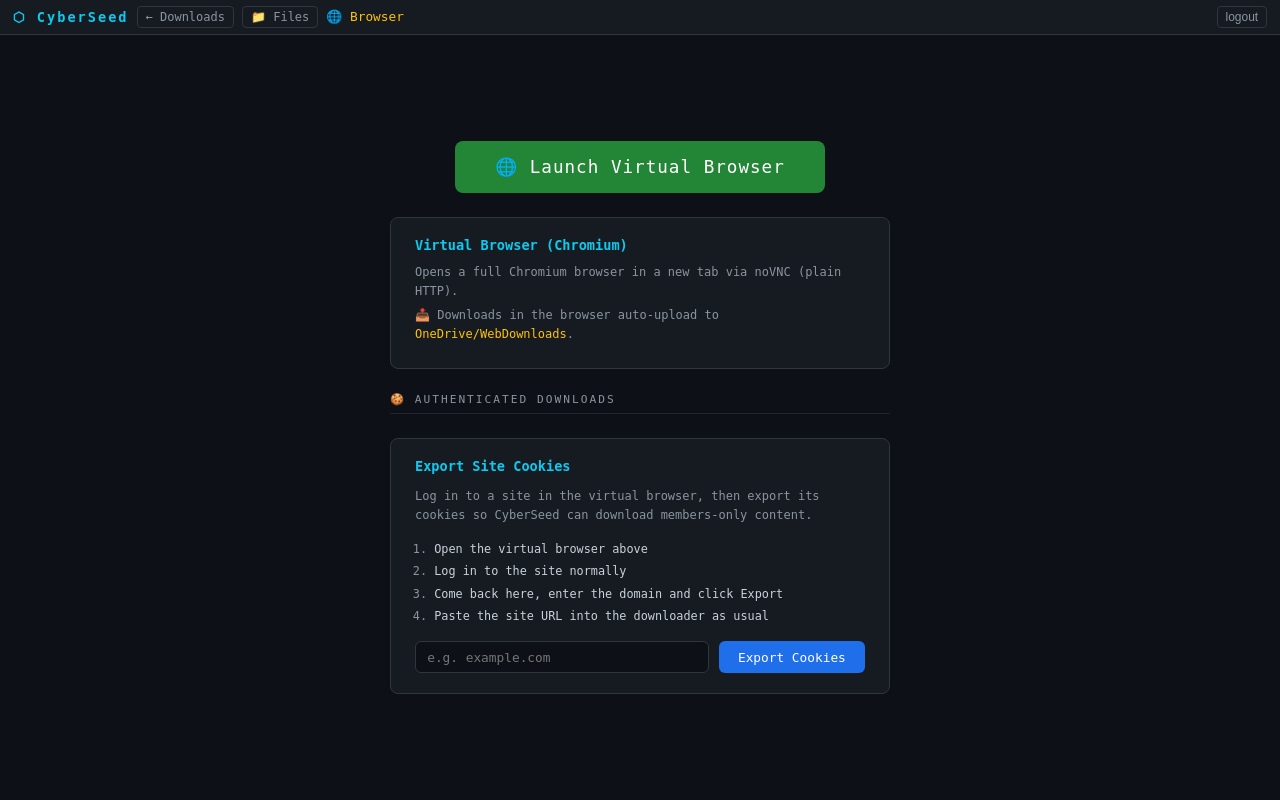
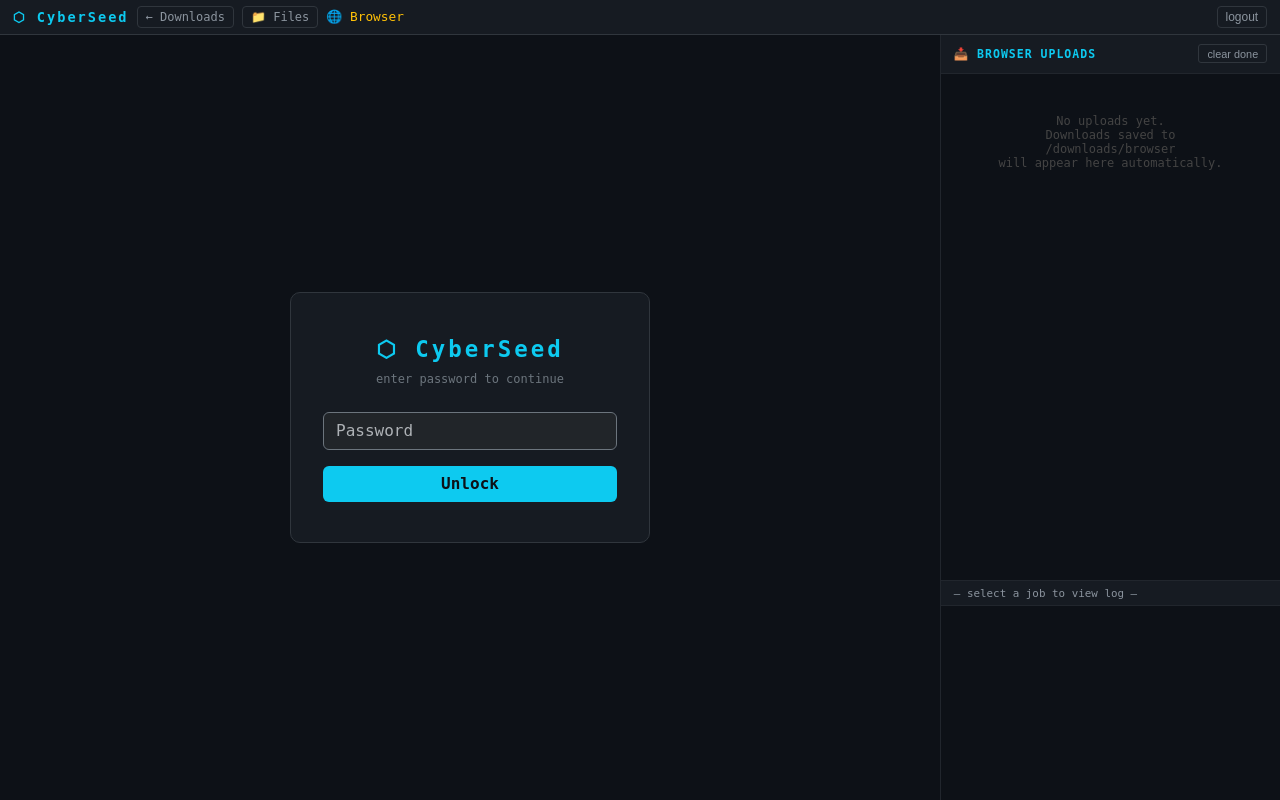
Before and after one commit to SathiraDM/cyber-seed, a Flask app: template webui/templates/browser.html in a window 1280 px wide. Run offline with Flask 3, Linux system fonts and the light colour scheme; the template is opened without the code that fills it, so the values that code supplies are empty; parts of the project's set-up code (start-up, migrations or seed data) failed here and were passed over.

Commit message:
feat: browser upload jobs visible in web UI
- browser.html: inline Chromium iframe + live upload job monitor sidebar
- app.py: remove dead faphouse source pattern + /api/export-cookies route
- browser-upload-watcher.sh: register each upload as a job in /logs/jobs/
  (writes index.json entry, streams rclone output to {id}.log)

```diff
--- a/webui/app.py
+++ b/webui/app.py
@@ -146,7 +146,6 @@ _SOURCE_PATTERNS = [
     ("youtube",        r'(youtube\.com|youtu\.be)'),
     ("facebook",       r'(facebook\.com|fb\.watch|fb\.com)'),
     ("noodlemagazine", r'noodlemagazine\.com'),
-    ("faphouse",       r'faphouse\.com'),
     ("vimeo",          r'vimeo\.com'),
     ("twitter",        r'(twitter\.com|x\.com)'),
     ("instagram",      r'instagram\.com'),
@@ -414,32 +413,5 @@ def browser_page():
     return render_template("browser.html")
 
 
-@app.route("/api/export-cookies", methods=["POST"])
-@login_required
-def api_export_cookies():
-    """Run the cookie export script in the qbt container and stream output."""
-    data = request.get_json(force=True) or {}
-    domain = data.get("domain", "faphouse.com")
-
-    def generate():
-        try:
-            container = docker_client.containers.get(QBT_CONTAINER)
-            cmd = ["python3", "/scripts/export-cookies.py", domain]
-            exec_id = docker_client.api.exec_create(container.id, cmd)["Id"]
-            stream = docker_client.api.exec_start(exec_id, stream=True)
-            for chunk in stream:
-                if chunk:
-                    yield chunk.decode("utf-8", errors="replace")
-            exit_code = docker_client.api.exec_inspect(exec_id)["ExitCode"]
-            if exit_code == 0:
-                yield "\n__SUCCESS__"
-            else:
-                yield f"\n__FAILED__ (exit {exit_code})"
-        except Exception as e:
-            yield f"ERROR: {e}\n__FAILED__"
-
-    return Response(stream_with_context(generate()), mimetype="text/plain")
-
-
 if __name__ == "__main__":
     app.run(host="0.0.0.0", port=8888, threaded=True)
--- a/webui/templates/browser.html
+++ b/webui/templates/browser.html
@@ -4,6 +4,7 @@
   <meta charset="UTF-8">
   <meta name="viewport" content="width=device-width, initial-scale=1.0">
   <title>CyberSeed — Browser</title>
+  <!-- browser.html: inline virtual browser + upload job monitor -->
   <style>
     * { box-sizing: border-box; margin: 0; padding: 0; }
     body { background: #0d1117; color: #c9d1d9; font-family: 'Cascadia Code','Fira Code',monospace; display: flex; flex-direction: column; height: 100vh; }
@@ -13,30 +14,31 @@
     .toolbar .brand { color: #0dcaf0; font-weight: 700; letter-spacing: 2px; border: none; font-size: .85rem; }
     .toolbar .active-page { color: #ffc107; border: none; font-size: .8rem; }
     .toolbar .spacer { flex: 1; }
-    .main { flex: 1; display: flex; flex-direction: column; align-items: center; justify-content: center; gap: 1.5rem; padding: 2rem; }
-    .launch-btn { background: #238636; color: #fff; border: none; padding: 1rem 2.5rem; border-radius: 8px; font-size: 1.1rem; font-family: inherit; cursor: pointer; letter-spacing: 1px; transition: background .2s; display: flex; align-items: center; gap: .6rem; }
-    .launch-btn:hover { background: #2ea043; }
-    .info-card { background: #161b22; border: 1px solid #30363d; border-radius: 8px; padding: 1.2rem 1.5rem; max-width: 500px; width: 100%; }
-    .info-card h3 { font-size: .85rem; color: #0dcaf0; margin-bottom: .6rem; }
-    .info-card p { font-size: .75rem; color: #8b949e; line-height: 1.6; margin: .3rem 0; }
-    .info-card .highlight { color: #ffc107; }
-    .info-card code { background: #21262d; padding: .15rem .4rem; border-radius: 3px; font-size: .72rem; color: #c9d1d9; }
-    .section-title { font-size: .7rem; color: #8b949e; letter-spacing: 2px; text-transform: uppercase; max-width: 500px; width: 100%; padding-bottom: .4rem; border-bottom: 1px solid #21262d; }
-    .cookie-card { background: #161b22; border: 1px solid #30363d; border-radius: 8px; padding: 1.2rem 1.5rem; max-width: 500px; width: 100%; display: flex; flex-direction: column; gap: .8rem; }
-    .cookie-card h3 { font-size: .85rem; color: #0dcaf0; margin: 0; }
-    .cookie-card p { font-size: .75rem; color: #8b949e; line-height: 1.6; margin: 0; }
-    .cookie-card .steps { font-size: .74rem; color: #8b949e; padding-left: 1.2rem; line-height: 1.9; }
-    .cookie-card .steps li span { color: #c9d1d9; }
-    .export-row { display: flex; gap: .6rem; align-items: center; }
-    .export-btn { background: #1f6feb; color: #fff; border: none; padding: .55rem 1.2rem; border-radius: 6px; font-size: .8rem; font-family: inherit; cursor: pointer; transition: background .2s; white-space: nowrap; }
-    .export-btn:hover:not(:disabled) { background: #388bfd; }
-    .export-btn:disabled { opacity: .45; cursor: default; }
-    .domain-input { flex: 1; background: #0d1117; border: 1px solid #30363d; color: #c9d1d9; border-radius: 6px; padding: .45rem .7rem; font-size: .8rem; font-family: inherit; }
-    .domain-input:focus { outline: none; border-color: #1f6feb; }
-    .log-box { background: #0d1117; border: 1px solid #21262d; border-radius: 6px; padding: .7rem; font-size: .72rem; line-height: 1.6; white-space: pre-wrap; word-break: break-all; color: #8b949e; min-height: 60px; max-height: 180px; overflow-y: auto; display: none; }
-    .log-box.visible { display: block; }
-    .log-box .ok  { color: #3fb950; }
-    .log-box .err { color: #f85149; }
+    .layout { flex: 1; display: flex; min-height: 0; }
+    .browser-pane { flex: 1; display: flex; flex-direction: column; min-width: 0; }
+    .browser-pane iframe { flex: 1; border: none; width: 100%; height: 100%; }
+    .side-pane { width: 340px; flex-shrink: 0; display: flex; flex-direction: column; border-left: 1px solid #21262d; background: #0d1117; overflow: hidden; }
+    .side-header { padding: .6rem .8rem; background: #161b22; border-bottom: 1px solid #21262d; font-size: .72rem; color: #8b949e; letter-spacing: 1px; text-transform: uppercase; display: flex; align-items: center; justify-content: space-between; }
+    .side-header span { color: #0dcaf0; font-weight: 700; }
+    .side-header button { font-size: .68rem; background: transparent; border: 1px solid #30363d; color: #8b949e; padding: .15rem .5rem; border-radius: 3px; cursor: pointer; }
+    .side-header button:hover { color: #c9d1d9; border-color: #8b949e; }
+    .jobs-list { flex: 1; overflow-y: auto; padding: .5rem; display: flex; flex-direction: column; gap: .4rem; }
+    .job-card { background: #161b22; border: 1px solid #30363d; border-radius: 6px; padding: .6rem .8rem; cursor: pointer; transition: border-color .15s; }
+    .job-card:hover { border-color: #8b949e; }
+    .job-card.selected { border-color: #0dcaf0; }
+    .job-name { font-size: .75rem; color: #c9d1d9; white-space: nowrap; overflow: hidden; text-overflow: ellipsis; margin-bottom: .25rem; }
+    .job-meta { font-size: .68rem; color: #8b949e; display: flex; gap: .6rem; align-items: center; }
+    .badge { padding: .1rem .4rem; border-radius: 3px; font-size: .65rem; font-weight: 700; text-transform: uppercase; }
+    .badge-running { background: #1f4068; color: #58a6ff; }
+    .badge-done    { background: #1a3a2a; color: #3fb950; }
+    .badge-failed  { background: #3d1a1a; color: #f85149; }
+    .badge-queued  { background: #2d2a1a; color: #d29922; }
+    .log-pane { height: 220px; border-top: 1px solid #21262d; display: flex; flex-direction: column; }
+    .log-pane-header { padding: .35rem .8rem; font-size: .68rem; color: #8b949e; background: #161b22; border-bottom: 1px solid #21262d; white-space: nowrap; overflow: hidden; text-overflow: ellipsis; }
+    .log-content { flex: 1; overflow-y: auto; padding: .5rem .7rem; font-size: .68rem; line-height: 1.6; white-space: pre-wrap; word-break: break-all; color: #8b949e; }
+    .log-content .ok  { color: #3fb950; }
+    .log-content .err { color: #f85149; }
+    .empty-state { text-align: center; padding: 2rem; font-size: .75rem; color: #444; }
   </style>
 </head>
 <body>
@@ -52,90 +54,128 @@
   </form>
 </div>
 
-<div class="main">
-  <button class="launch-btn" onclick="openBrowser()">
-    🌐 Launch Virtual Browser
-  </button>
-
-  <div class="info-card">
-    <h3>Virtual Browser (Chromium)</h3>
-    <p>Opens a full Chromium browser in a new tab via noVNC (plain HTTP).</p>
-    <p>📥 Downloads in the browser auto-upload to <span class="highlight">OneDrive/WebDownloads</span>.</p>
+<div class="layout">
+  <!-- Left: inline browser iframe -->
+  <div class="browser-pane">
+    <iframe id="browserFrame" src="" title="Virtual Browser"></iframe>
   </div>
 
-  <p class="section-title">🍪 Authenticated Downloads</p>
-
-  <div class="cookie-card">
-    <h3>Export Site Cookies</h3>
-    <p>Log in to a site in the virtual browser, then export its cookies so CyberSeed can download members-only content.</p>
-    <ol class="steps">
-      <li><span>Open the virtual browser above</span></li>
-      <li><span>Log in to the site normally</span></li>
-      <li><span>Come back here, enter the domain and click Export</span></li>
-      <li><span>Paste the site URL into the downloader as usual</span></li>
-    </ol>
-    <div class="export-row">
-      <input class="domain-input" id="domainInput" type="text" placeholder="e.g. example.com" />
-      <button class="export-btn" id="exportBtn" onclick="exportCookies()">Export Cookies</button>
+  <!-- Right: upload job monitor -->
+  <div class="side-pane">
+    <div class="side-header">
+      <span>📥 Browser Uploads</span>
+      <button onclick="clearDone()">clear done</button>
     </div>
-    <div class="log-box" id="logBox"></div>
+    <div class="jobs-list" id="jobsList">
+      <div class="empty-state" id="emptyState">No uploads yet.<br>Downloads saved to /downloads/browser<br>will appear here automatically.</div>
+    </div>
+    <div class="log-pane">
+      <div class="log-pane-header" id="logPaneHeader">— select a job to view log —</div>
+      <div class="log-content" id="logContent"></div>
+    </div>
   </div>
 </div>
 
 <script>
-function openBrowser() {
+// Load browser iframe on page load
+window.addEventListener('DOMContentLoaded', () => {
   const host = window.location.hostname;
-  window.open('http://' + host + ':3456/', '_blank');
+  document.getElementById('browserFrame').src = 'http://' + host + ':3456/';
+  loadJobs();
+  setInterval(loadJobs, 5000);
+});
+
+let selectedJobId = null;
+let logEventSource = null;
+let autoScroll = true;
+
+function formatTime(iso) {
+  if (!iso) return '';
+  try { return new Date(iso + 'Z').toLocaleTimeString(); } catch { return iso; }
 }
 
-async function exportCookies() {
-  let domain = document.getElementById('domainInput').value.trim();
-  // Strip protocol and path — keep bare hostname only
-  try { domain = new URL(domain.includes('://') ? domain : 'https://' + domain).hostname; } catch(e) {}
-  domain = domain.replace(/^www\./, '');
-  if (!domain) { alert('Enter a domain first.'); return; }
+function badgeHtml(status) {
+  return `<span class="badge badge-${status}">${status}</span>`;
+}
 
-  const btn = document.getElementById('exportBtn');
-  const log = document.getElementById('logBox');
-  btn.disabled = true;
-  btn.textContent = 'Exporting…';
-  log.className = 'log-box visible';
-  log.innerHTML = '';
+async function loadJobs() {
+  let jobs;
+  try {
+    const r = await fetch('/api/jobs');
+    jobs = await r.json();
+  } catch { return; }
 
-  try {
-    const res = await fetch('/api/export-cookies', {
-      method: 'POST',
-      headers: { 'Content-Type': 'application/json' },
-      body: JSON.stringify({ domain })
-    });
-    const reader = res.body.getReader();
-    const decoder = new TextDecoder();
-    let full = '';
-    while (true) {
-      const { done, value } = await reader.read();
-      if (done) break;
-      const chunk = decoder.decode(value);
-      full += chunk;
-      log.innerHTML = full
-        .replace(/(__SUCCESS__.*)/g, '<span class="ok">$1</span>')
-        .replace(/(__FAILED__.*)/g, '<span class="err">$1</span>')
-        .replace(/(ERROR:.*)/g, '<span class="err">$1</span>');
-      log.scrollTop = log.scrollHeight;
+  // Only browser source jobs
+  const browserJobs = jobs.filter(j => j.source === 'browser')
+                          .sort((a, b) => (b.started_at || '').localeCompare(a.started_at || ''));
+
+  const list = document.getElementById('jobsList');
+  document.getElementById('emptyState').style.display = browserJobs.length ? 'none' : '';
+
+  // Build cards
+  const existing = {};
+  list.querySelectorAll('.job-card').forEach(el => existing[el.dataset.id] = el);
+
+  browserJobs.forEach(job => {
+    let card = existing[job.id];
+    if (!card) {
+      card = document.createElement('div');
+      card.className = 'job-card' + (job.id === selectedJobId ? ' selected' : '');
+      card.dataset.id = job.id;
+      card.onclick = () => selectJob(job.id, job.name);
+      list.appendChild(card);
     }
-    if (full.includes('__SUCCESS__')) {
-      btn.textContent = '✓ Done';
-      btn.style.background = '#238636';
-    } else {
-      btn.textContent = '✗ Failed';
-      btn.style.background = '#da3633';
+    card.innerHTML = `
+      <div class="job-name" title="${job.name}">${job.name}</div>
+      <div class="job-meta">${badgeHtml(job.status)}<span>${formatTime(job.started_at)}</span></div>
+    `;
+    delete existing[job.id];
+  });
+
+  // Remove stale cards
+  Object.values(existing).forEach(el => el.remove());
+
+  // If selected job just finished, refresh log once more
+  if (selectedJobId) {
+    const sel = browserJobs.find(j => j.id === selectedJobId);
+    if (sel && ['done','failed'].includes(sel.status) && logEventSource) {
+      // SSE will send [DONE] itself, nothing to do
     }
-  } catch (e) {
-    log.innerHTML += `<span class="err">Network error: ${e}</span>`;
-    btn.textContent = '✗ Error';
-    btn.style.background = '#da3633';
-  } finally {
-    btn.disabled = false;
   }
+}
+
+function selectJob(jobId, name) {
+  selectedJobId = jobId;
+  document.querySelectorAll('.job-card').forEach(el => {
+    el.classList.toggle('selected', el.dataset.id === jobId);
+  });
+  document.getElementById('logPaneHeader').textContent = name;
+  document.getElementById('logContent').innerHTML = '';
+
+  if (logEventSource) { logEventSource.close(); logEventSource = null; }
+
+  const logContent = document.getElementById('logContent');
+  logEventSource = new EventSource(`/api/jobs/${jobId}/log`);
+  logEventSource.onmessage = (e) => {
+    if (e.data === '[DONE]') { logEventSource.close(); logEventSource = null; return; }
+    const line = document.createElement('div');
+    const text = e.data;
+    line.className = text.includes('✓') || text.includes('SUCCESS') ? 'ok'
+                   : text.includes('✗') || text.includes('FAIL') || text.includes('ERROR') ? 'err' : '';
+    line.textContent = text;
+    logContent.appendChild(line);
+    if (autoScroll) logContent.scrollTop = logContent.scrollHeight;
+  };
+}
+
+async function clearDone() {
+  await fetch('/api/jobs?mode=finished', { method: 'DELETE' });
+  if (document.querySelector('.job-card.selected')?.classList.contains('badge-done')) {
+    selectedJobId = null;
+    document.getElementById('logContent').innerHTML = '';
+    document.getElementById('logPaneHeader').textContent = '— select a job —';
+  }
+  loadJobs();
 }
 </script>
 </body>
```
Also changed, not shown: 1 other file.
